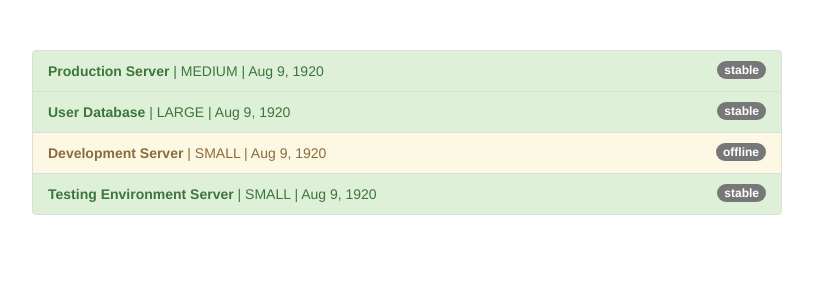
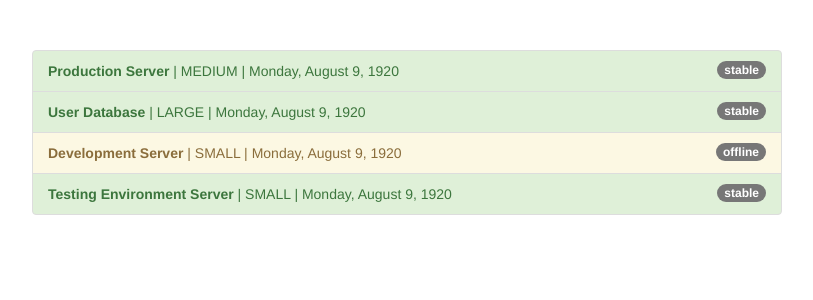
Before and after one commit to imkarin/angular-course, an Angular app in the folder pipes-start/: page / in a window 1280 px wide. Shown: the top 300 px of the page, without its empty margins (233-1046 px from the left). Built offline with nearby package versions, Linux system fonts and the light colour scheme.

Commit message:
Passing parameters to pipes

```diff
--- a/pipes-start/src/app/app.component.html
+++ b/pipes-start/src/app/app.component.html
@@ -12,7 +12,7 @@
           </span>
           <strong>{{ server.name }}</strong> |
           {{ server.instanceType | uppercase }} | <!-- built-in pipe: uppercase -->
-          {{ server.started | date }} <!-- built-in pipe: date -->
+          {{ server.started | date:'fullDate':'CET' }} <!-- built-in pipe: date, passing parameters -->
         </li>
       </ul>
     </div>
```
